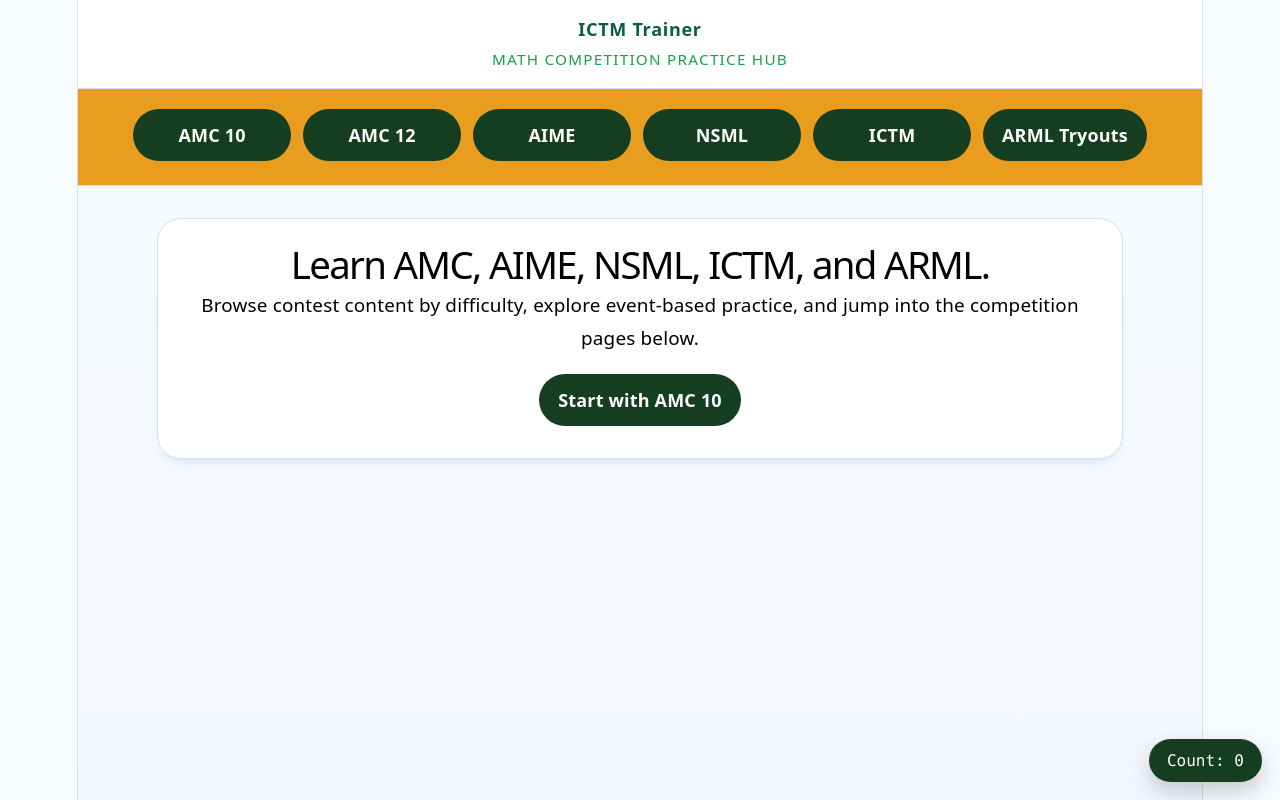
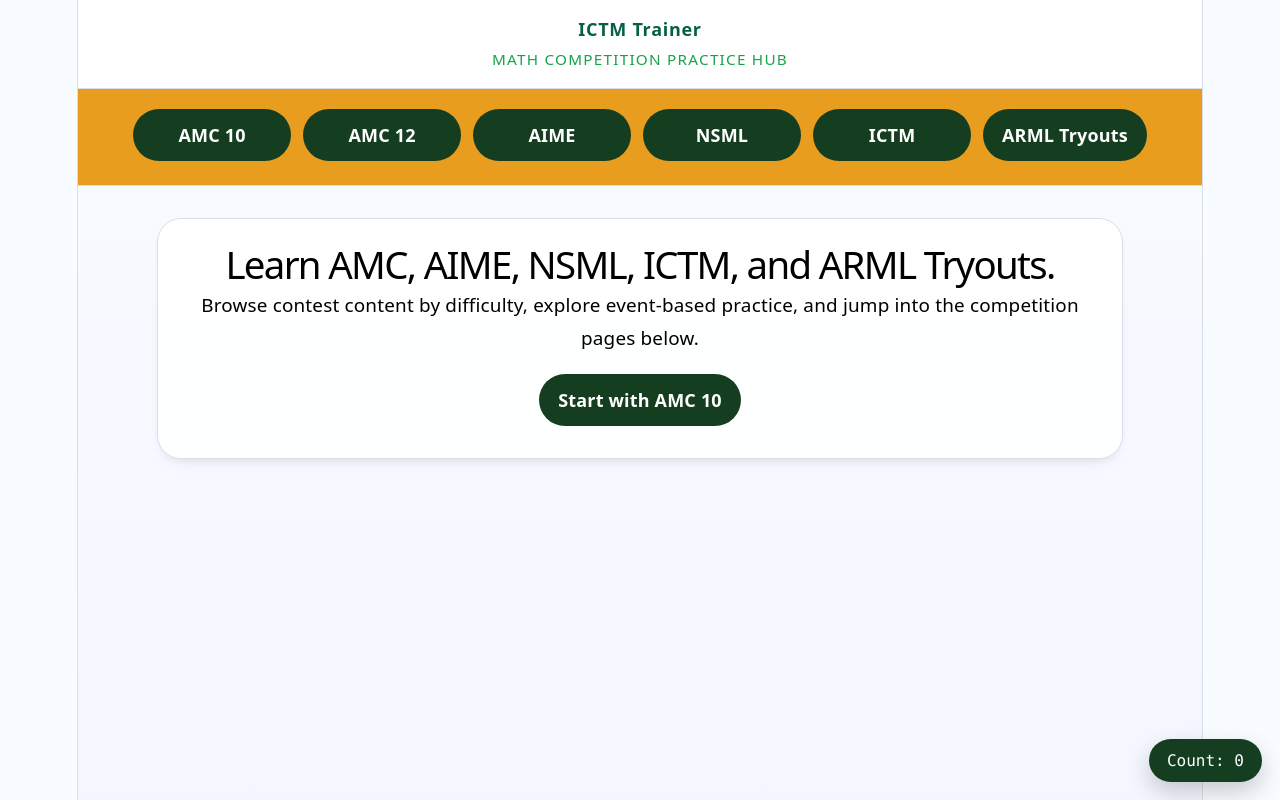
Before and after one commit to Drona-Thoka/ICTM-Trainer, a React (Vite) app in the folder ictm-reader/: page / in a window 1280 px wide. Built offline with nearby package versions, Linux system fonts and the light colour scheme.

Commit message:
changed 1 line

```diff
--- a/ictm-reader/src/App.tsx
+++ b/ictm-reader/src/App.tsx
@@ -22,7 +22,7 @@ function Home({ count, setCount }: HomeProps) {
   return (
     <section id="home-page" className="home-hero">
       <div className="hero-card">
-        <h1>Learn AMC, AIME, NSML, ICTM, and ARML.</h1>
+        <h1>Learn AMC, AIME, NSML, ICTM, and ARML Tryouts.</h1>
         <p className="hero-copy">
           Browse contest content by difficulty, explore event-based practice, and jump into the
           competition pages below.
```
